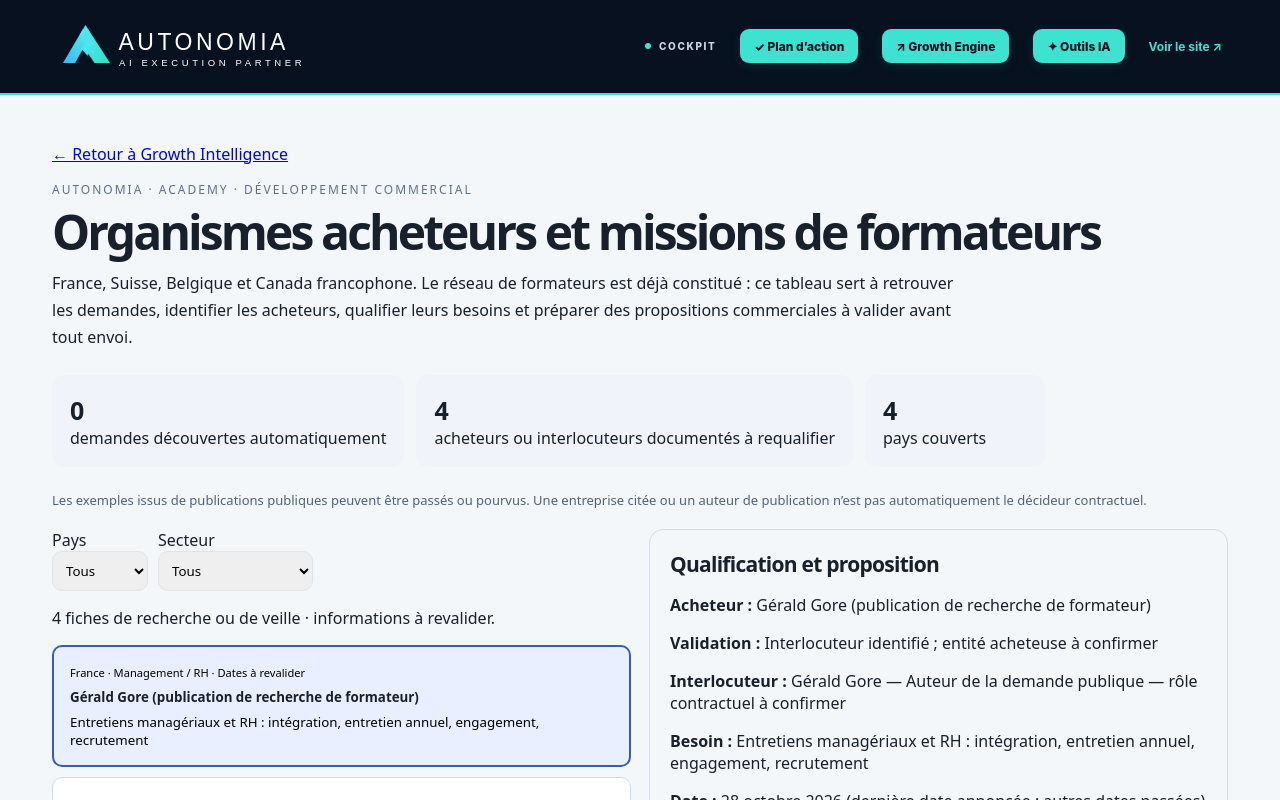
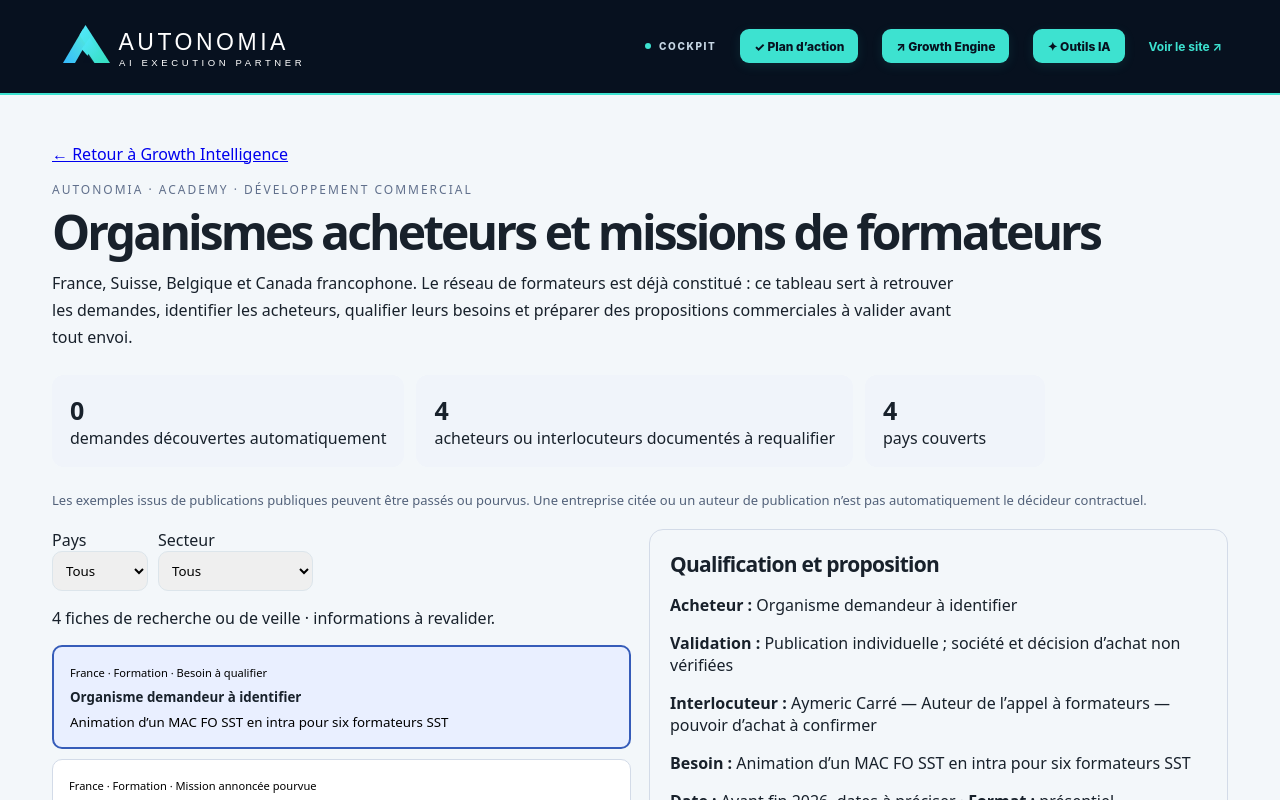
Before and after one commit to aristote-app/Autonomia-MCP, a Next.js app: page /missions-formateurs in a window 1280 px wide. Shown: the top 800 px of the page. Built offline with nearby package versions, Linux system fonts and the light colour scheme; no server answers; the database is empty.

Commit message:
Classify Academy announcements by training family and buyer verification status

```diff
--- a/app/missions-formateurs/page.js
+++ b/app/missions-formateurs/page.js
@@ -3,6 +3,7 @@ import {searchJobSignals} from "../../lib/db/jobSignals.js";
 import {hasAutonomiaDatabase} from "../../lib/db/supabase.js";
 import {TRAINER_BUYERS} from "../../lib/training/trainerBuyerIntelligence.js";
 import BuyerWorkbench from "./BuyerWorkbench.js";
+import {classifyTrainingFamily,classifyTrainingBuyer,rankTrainingLead} from "../../lib/training/trainingLeadFilters.js";
 
 export const dynamic="force-dynamic";
 export const metadata={title:"Acheteurs et missions formateurs · AUTONOMIA Academy",robots:{index:false,follow:false}};
@@ -19,14 +20,15 @@ function fromSignal(signal) {
  if(!COUNTRIES[country]||!source)return null;
  const sourceTitle=String(signal.title||"Demande de formateur").slice(0,180);
  const company=String(signal.company_name||"").trim();
- const theme=signal.raw_payload?.training_theme||"ia_digital";
+ const theme=classifyTrainingFamily([sourceTitle,signal.raw_payload?.search_description||""].join(" "),signal.raw_payload?.training_theme);
+ const buyerType=classifyTrainingBuyer({buyer:company,description:signal.raw_payload?.search_description||""});
  return {
   id:"signal-"+signal.id,
   buyer:company||"Organisme acheteur non identifié",
   buyerStatus:company?"Organisation citée par la source, statut d’acheteur à vérifier":"Auteur, client final et entreprise contractante à identifier",
   contact:null,
   contactRole:"Responsable pédagogique, recrutement de formateurs ou direction formation à rechercher et vérifier",
-  country,theme,
+  country,theme,buyerType,
   mode:signal.raw_payload?.training_delivery==="distanciel_mentionne"?"distanciel mentionné":signal.raw_payload?.training_delivery==="presentiel_mentionne"?"présentiel mentionné":"à confirmer",
   need:sourceTitle,dates:"Dates à confirmer",location:signal.location||COUNTRIES[country],
   state:"nouveau",source,
@@ -39,7 +41,12 @@ export default async function Page() {
   sources:["linkedin","indeed"],signalKey:"trainer_mission_demand",franceOnly:false,limit:500
  }).catch(()=>null):null;
  const incoming=(result?.items||[]).map(fromSignal).filter(Boolean);
- const leads=[...incoming,...TRAINER_BUYERS];
+ const reviewed=TRAINER_BUYERS.filter(lead=>lead.source).map(lead=>({
+   ...lead,
+   theme:classifyTrainingFamily(lead.need||"",lead.theme),
+   buyerType:classifyTrainingBuyer({buyer:lead.buyer,description:lead.evidence||""})
+ }));
+ const leads=[...incoming,...reviewed].sort((a,b)=>rankTrainingLead(b)-rankTrainingLead(a));
  return <main style={{maxWidth:1220,margin:"0 auto",padding:"32px 22px 90px",fontFamily:"system-ui,sans-serif"}}>
   <p><Link href="/growth">← Retour à Growth Intelligence</Link></p>
   <p style={{letterSpacing:2,color:"#61708c",fontSize:12}}>AUTONOMIA · ACADEMY · DÉVELOPPEMENT COMMERCIAL</p>
```
